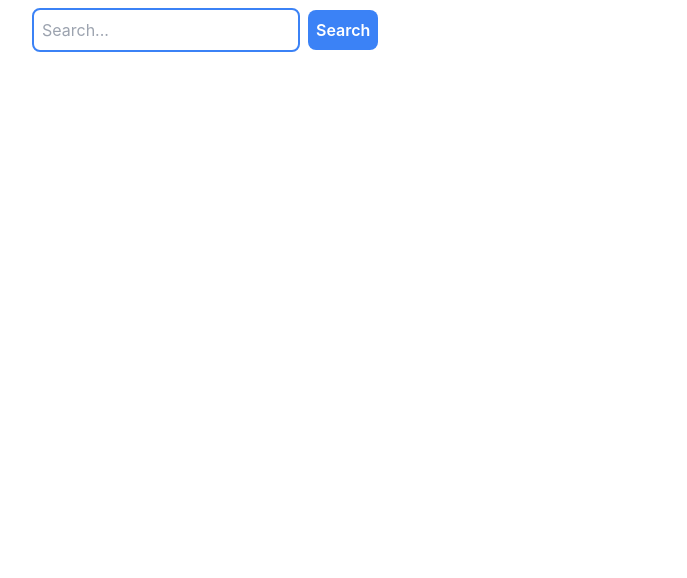
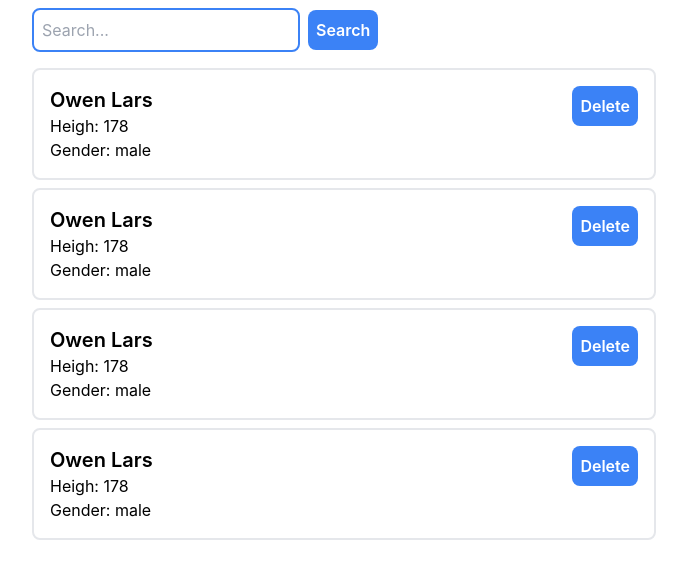
Before and after one commit to famicucci/pi-test, a React (Vite) app: page / in a window 1280 px wide. Shown: the top 578 px of the page, without its empty margins (296-983 px from the left). Built offline with nearby package versions, Linux system fonts and the light colour scheme.

Commit message:
Create Card and CardList

```diff
--- /dev/null
+++ b/components/Button.jsx
@@ -0,0 +1,16 @@
+import React from 'react';
+
+const Button = (props) => {
+	const { content } = props;
+
+	return (
+		<button
+			type="submit"
+			className="bg-blue-500 hover:bg-blue-700 transition duration-150 ease-in text-white p-2 rounded-lg ml-2 font-semibold"
+		>
+			{content}
+		</button>
+	);
+};
+
+export default Button;
--- /dev/null
+++ b/components/CardList.jsx
@@ -0,0 +1,46 @@
+import React from 'react';
+import Button from './Button';
+
+const people = [
+	{ name: 'Owen Lars', height: 178, gender: 'male' },
+	{ name: 'Owen Lars', height: 178, gender: 'male' },
+	{ name: 'Owen Lars', height: 178, gender: 'male' },
+	{ name: 'Owen Lars', height: 178, gender: 'male' },
+];
+
+const Card = (props) => {
+	const { name, height, gender } = props;
+
+	return (
+		<div className="flex border-solid border-gray-200 border-2 p-4 rounded-lg mb-2">
+			<div className="grow">
+				<h3 className="text-xl font-semibold">{name}</h3>
+				<p>
+					Heigh: <span>{height}</span>
+				</p>
+				<p>
+					Gender: <span>{gender}</span>
+				</p>
+			</div>
+			<div>
+				<Button content="Delete" />
+			</div>
+		</div>
+	);
+};
+
+const CardList = () => {
+	return (
+		<section className="my-4">
+			{people.map((person) => (
+				<Card
+					name={person.name}
+					height={person.height}
+					gender={person.gender}
+				/>
+			))}
+		</section>
+	);
+};
+
+export default CardList;
--- a/components/SearchForm.jsx
+++ b/components/SearchForm.jsx
@@ -1,4 +1,5 @@
 import React from 'react';
+import Button from './Button';
 
 const SearchForm = () => {
 	const onSubmit = (e) => {
@@ -14,12 +15,7 @@ const SearchForm = () => {
 				placeholder="Search..."
 				className="border-solid border-blue-500 border-2 p-2 rounded-lg"
 			/>
-			<button
-				type="submit"
-				className="bg-blue-500 hover:bg-blue-700 text-white p-2 rounded-lg ml-2 font-semibold"
-			>
-				Search
-			</button>
+			<Button content="Search" />
 		</form>
 	);
 };
--- a/src/App.jsx
+++ b/src/App.jsx
@@ -1,9 +1,11 @@
+import CardList from '../components/CardList';
 import SearchForm from '../components/SearchForm';
 
 function App() {
 	return (
 		<main className="w-full md:w-1/2 md:mx-auto p-2">
 			<SearchForm />
+			<CardList />
 		</main>
 	);
 }
--- a/tailwind.config.js
+++ b/tailwind.config.js
@@ -7,7 +7,7 @@ module.exports = {
 	theme: {
 		colors: {
 			blue: { 500: '#3b82f6', 700: '#1d4ed8' },
-			gray: { 100: '#EFEFEF', 500: '#6b7280' },
+			gray: { 200: '#e5e7eb' },
 			white: '#ffffff',
 		},
 		extend: {},
```
